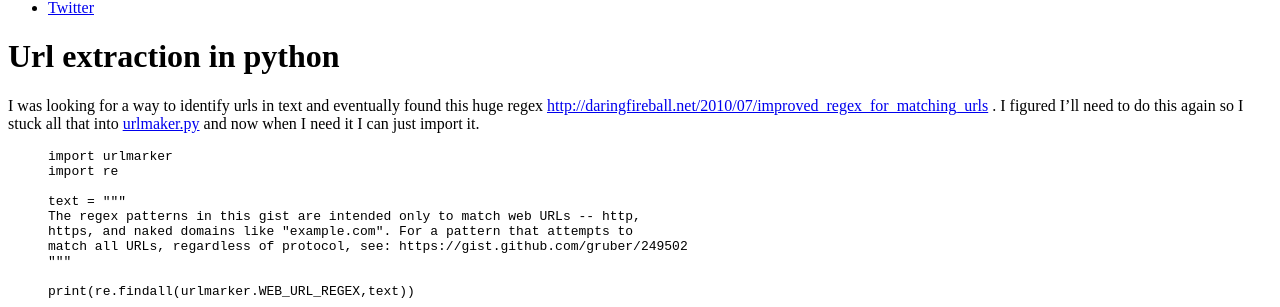
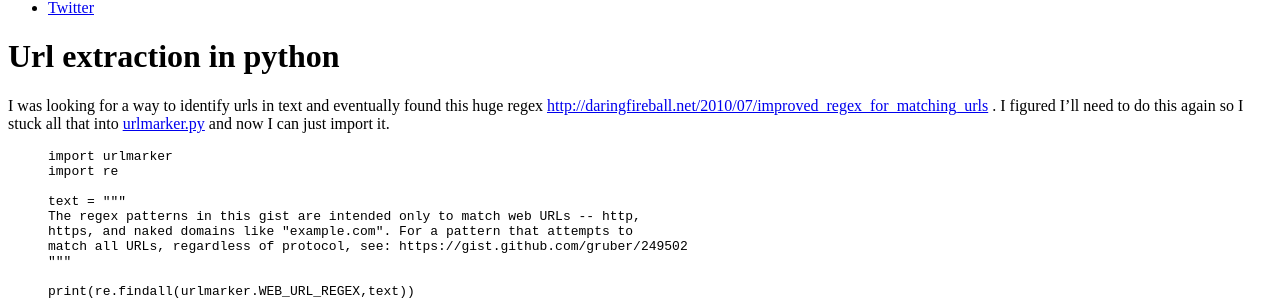
Before and after one commit to rcompton/ryancompton.net, a Jekyll site: the page built from _posts/2015-02-16-url-extraction-in-python.md, in a window 1280 px wide. Shown: the part 167-474 px from the top of the page. Built offline with Jekyll 4.4.1, drawn with Linux system fonts in a browser that asks for light colours; nearby versions of some CDN libraries; comment, search, counter and statistics services are not loaded.

Commit message:
urlmarker

```diff
--- a/_posts/2015-02-16-url-extraction-in-python.md
+++ b/_posts/2015-02-16-url-extraction-in-python.md
@@ -7,7 +7,7 @@ tags: ["coding"]
 ---
 {% include JB/setup %}
 
-I was looking for a way to identify urls in text and eventually found this huge regex <http://daringfireball.net/2010/07/improved_regex_for_matching_urls> . I figured I'll need to do this again so I stuck all that into [urlmaker.py](https://github.com/rcompton/ryancompton.net/blob/master/assets/praw_drugs/urlmarker.py) and now when I need it I can just import it.
+I was looking for a way to identify urls in text and eventually found this huge regex <http://daringfireball.net/2010/07/improved_regex_for_matching_urls> . I figured I'll need to do this again so I stuck all that into [urlmarker.py](https://github.com/rcompton/ryancompton.net/blob/master/assets/praw_drugs/urlmarker.py) and now I can just import it.
 
 {% highlight python %}
 import urlmarker
```
